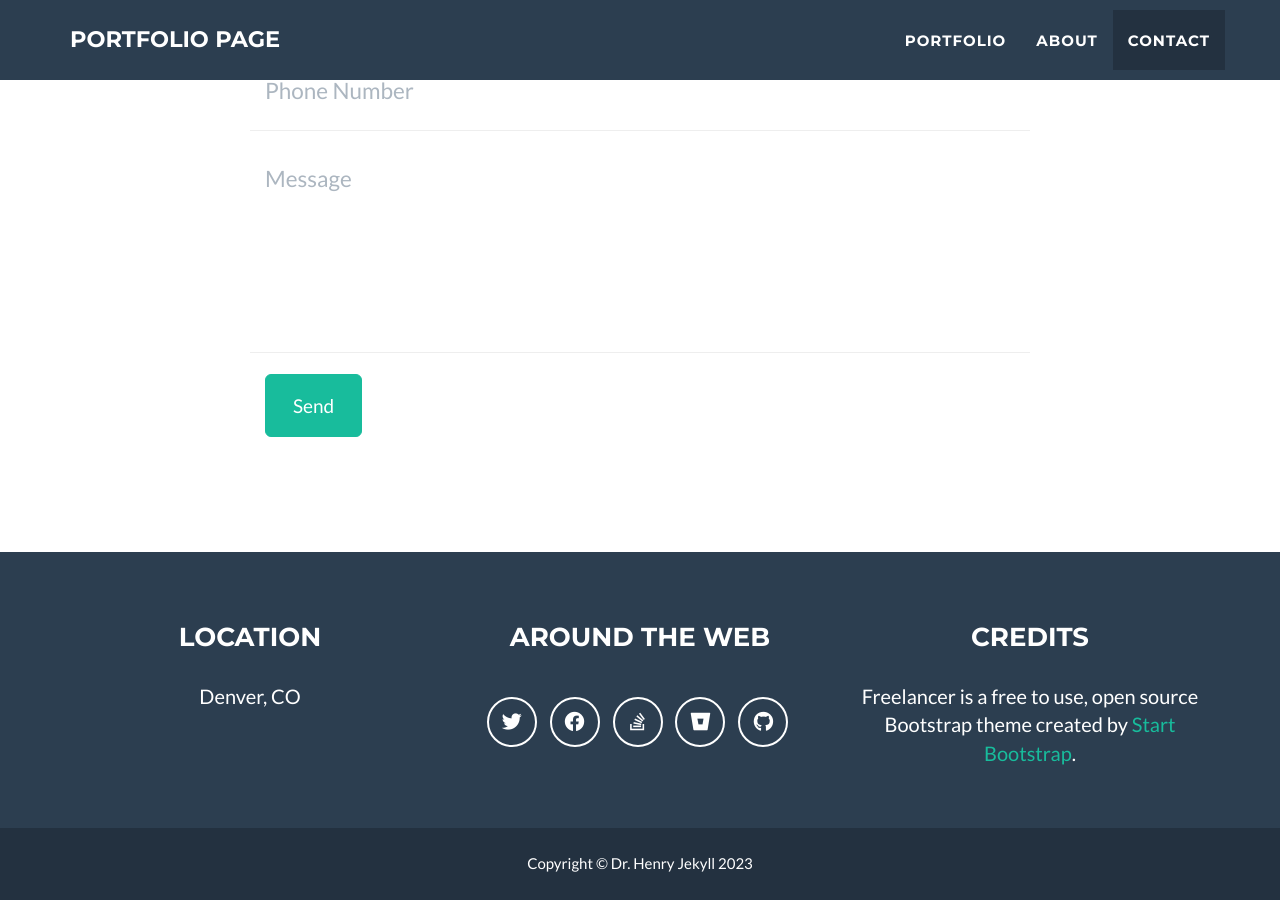
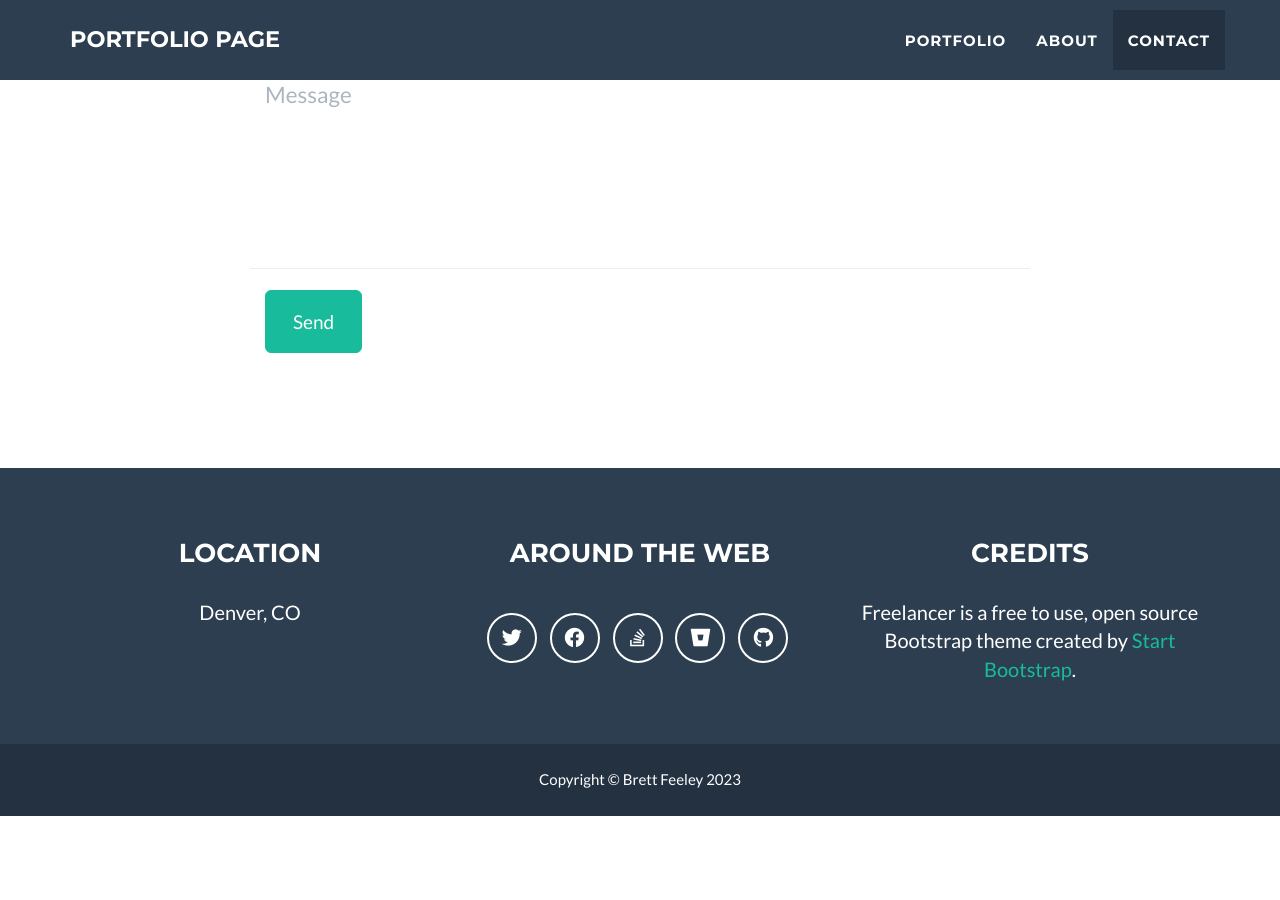
Before and after one commit to brf217/brf217.github.io, a Jekyll site: the page built from _posts/2014-07-18-project-1.markdown, in a window 1280 px wide and 900 px high, scrolled down 2666 px. Built offline with Jekyll 4.4.1, drawn with Linux system fonts in a browser that asks for light colours; after the commit the page ends 3482 px from its top, so only the background shows below that.

Commit message:
Update _config.yml

```diff
--- a/_config.yml
+++ b/_config.yml
@@ -17,11 +17,11 @@
 # - static : pass through formspree.io to validate email sending
 # - disqus : replace contact form by disqus thread
 # - comment the line below if you want to stick with the default PHP contact form
-# contact: static
+contact: static
 
 # If you use disqus you need disqus shortname
 # https://help.disqus.com/customer/portal/articles/466208
-disqus_shortname: myshortname
+# disqus_shortname: myshortname
 
 # Color settings (hex-codes without the leading hash-tag)
 color:
@@ -32,7 +32,7 @@
 
 # Footer settings
 footer:
-  copyright: Dr. Henry Jekyll
+  copyright: Brett Feeley
   location: Location
   social: Around the Web
   credits: Credits
```
